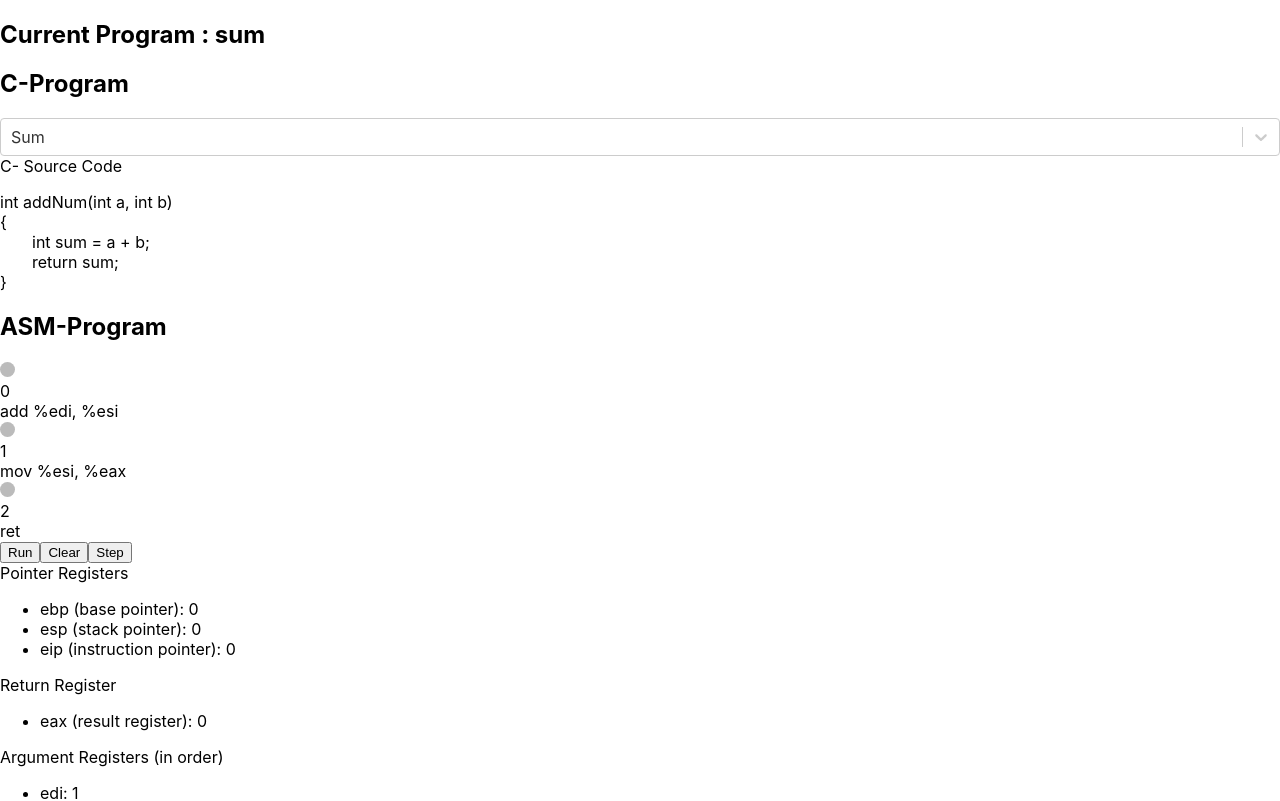
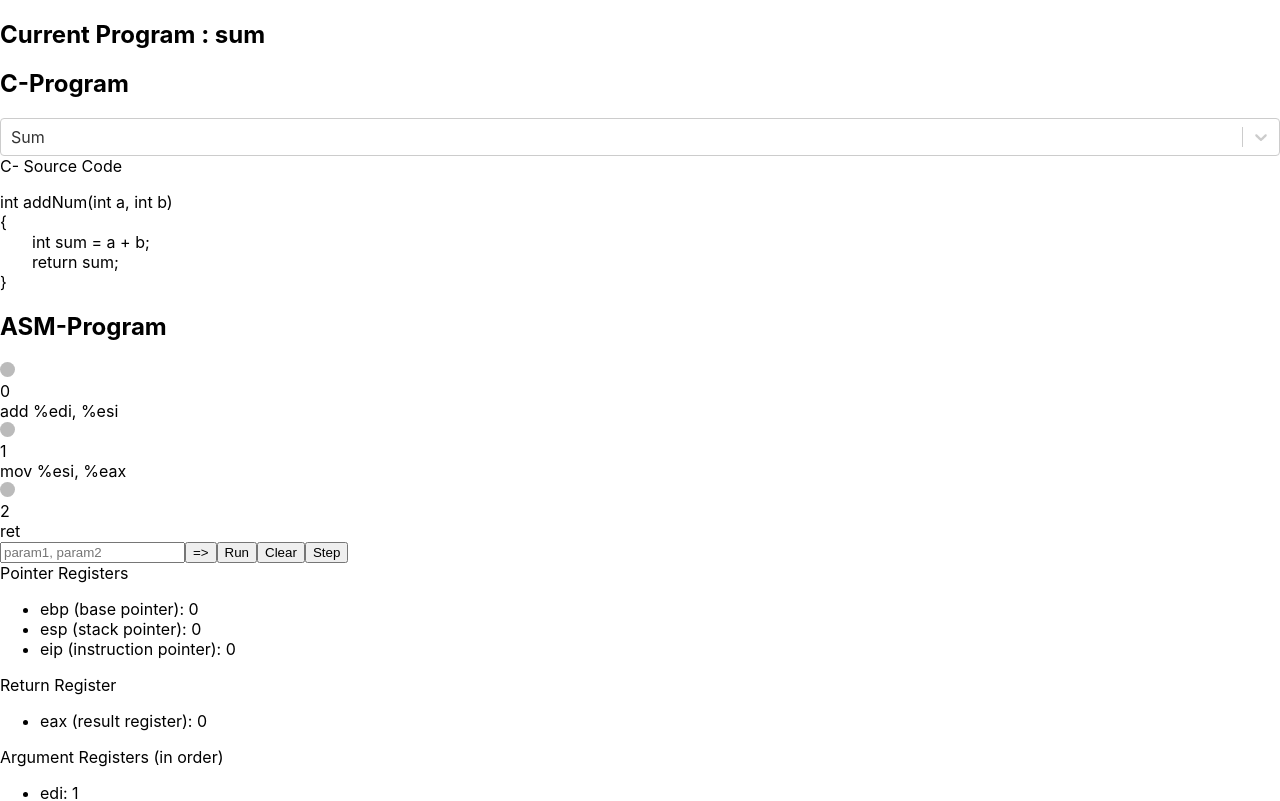
Before and after one commit to uclaacm/buffer-buffet-simulator, a React (Create React App) app: page / in a window 1280 px wide. Shown: the top 801 px of the page. Built offline with nearby package versions, Linux system fonts and the light colour scheme.

Commit message:
Implemented user input for function parameters

```diff
--- a/src/components/Debug.js
+++ b/src/components/Debug.js
@@ -1,9 +1,11 @@
 import React, {useState, useEffect} from 'react';
+import {checkInput} from '../helperFunctions/VMHelper';
 import PropTypes from 'prop-types';
 import CCode from './CCode';
 import AsmCode from './AsmCode';
 import Toolbar from './Toolbar';
-const Debug = ({runCommand, clearMemory, currInstr, instrList, setCodeName, codeName}) => {
+const Debug = ({runCommand, clearMemory, currInstr, instrList,
+  setCodeName, codeName, paramInput, changeParams, changeMemory}) => {
   Debug.propTypes = {
     runCommand: PropTypes.func,
     clearMemory: PropTypes.func,
@@ -11,6 +13,9 @@ const Debug = ({runCommand, clearMemory, currInstr, instrList, setCodeName, code
     codeName: PropTypes.string,
     currInstr: PropTypes.number,
     instrList: PropTypes.arrayOf(PropTypes.string),
+    paramInput: PropTypes.string,
+    changeParams: PropTypes.func,
+    changeMemory: PropTypes.func,
   };
 
   // status of each instruction
@@ -30,18 +35,40 @@ const Debug = ({runCommand, clearMemory, currInstr, instrList, setCodeName, code
     console.log(breakPts);
   };
 
+  const getInputParam = async () => {
+    const params = checkInput(paramInput, codeName);
+    if (params === false) {
+      alert('Invalid Params');
+    } else if (params === 'reset') {
+      clearMemory();
+    } else {
+      const codePayload = {
+        type: 'setup',
+        payload: `mov ${params[0]}, %edi`,
+      };
+      await changeMemory(codePayload);
+      if (params.length == 2) {
+        codePayload.payload = `mov ${params[1]}, %esi`;
+      }
+      await changeMemory(codePayload);
+    }
+    return;
+  };
+
   const runProgram = async (e) => {
     e.preventDefault();
+    document.getElementById('paramInput').disabled = true;
     setIsRun(true);
-    stepProgram(e);
+    await stepProgram(e);
   };
 
   const stepProgram = async (e) => {
     e.preventDefault();
+    document.getElementById('paramInput').disabled = true;
     await runCommand(e, instrList[currInstr]);
   };
 
-  const clearProgram = async (e) => {
+  const clearProgram = (e) => {
     e.preventDefault();
     setIsClear(true);
     setIsRun(false);
@@ -64,7 +91,11 @@ const Debug = ({runCommand, clearMemory, currInstr, instrList, setCodeName, code
     <div className='debug-container'>
       <CCode setCodeName={setCodeName} codeName={codeName}/>
       <AsmCode toggleBreakPt={toggleBreakPt} instrList={instrList}/>
-      <Toolbar clearProgram={clearProgram} stepProgram={stepProgram} runProgram={runProgram}/>
+      <Toolbar clearProgram={clearProgram} stepProgram={stepProgram}
+        runProgram={runProgram} paramInput={paramInput}
+        changeParams={changeParams} codeName={codeName}
+        getInputParam={getInputParam}
+      />
     </div>
 
 
--- a/src/components/Toolbar.js
+++ b/src/components/Toolbar.js
@@ -1,15 +1,31 @@
 /* eslint-disable */
 import React, {useState} from "react"
 
-const Toolbar = ({clearProgram, stepProgram, runProgram, hasInput}) => {
+const Toolbar = ({clearProgram, stepProgram, runProgram, hasInput, paramInput, changeParams, codeName, getInputParam}) => {
+    const [isRunning, setStatus] = useState(false);
 
-    const [isRunning, setStatus] = useState(false);
-    return(
+    const editParam = (event) => {
+        changeParams(event.target.value);
+    }
+
+    let exampleInput;
+    if (codeName === 'sum' || codeName === 'if-else') {
+        exampleInput = 'param1, param2';
+    } else {
+        exampleInput = 'parameter';
+    }
+
+    return (
         <div className='debug-toolbar-panel'>
+            <input type='text' placeholder={exampleInput}
+                onChange={(e) => editParam(e)} value={paramInput}
+                id='paramInput'
+            >
+            </input>
+            <button className='debug-toolbar-btn' onClick={getInputParam}>=&gt;</button>
             <button className='debug-toolbar-btn' onClick={runProgram}>Run</button>
             <button className='debug-toolbar-btn' onClick={clearProgram}> Clear </button>
             <button className='debug-toolbar-btn' onClick={stepProgram}> Step </button>
-
         </div>
     );
 };
--- a/src/components/VMInstance.js
+++ b/src/components/VMInstance.js
@@ -28,6 +28,7 @@ const VMInstance = () => {
   // used for debugger
   const instrList = sampleCode1.asm;
   const [instrLength] = useState(instrList.length);
+  const [paramInput, changeParams] = useState('');
 
   // initialize register/flag states and the stack
   const [varStack] = useState([]);
@@ -150,12 +151,15 @@ const VMInstance = () => {
   * @param {event} e event of the click
   */
   const clearMemory = (e) => {
-    e.preventDefault();
+    if (e) {
+      e.preventDefault();
+    }
     const codePayload = {
       type: 'clear',
     };
     changeMemory(codePayload);
     setupSample();
+    document.getElementById('paramInput').disabled = false;
   };
 
   return (
@@ -164,7 +168,9 @@ const VMInstance = () => {
       <h2> Current Program : {codeName}</h2>
       <Debug clearMemory={clearMemory} runCommand={runCommand}
         currInstr={registerDict['%eip']} instrList={instrList}
-        setCodeName={setCodeName} codeName={codeName}/>
+        setCodeName={setCodeName} codeName={codeName}
+        paramInput={paramInput} changeParams={changeParams}
+        changeMemory={changeMemory}/>
       <MemoryDisplay registerDict={registerDict}/>
     </div>
   );
--- a/src/helperFunctions/VMHelper.js
+++ b/src/helperFunctions/VMHelper.js
@@ -593,3 +593,39 @@ export const parseCode = (codeString) => {
 
   return ([command, arg1, arg2]);
 };
+
+export const checkInput = (input, codeName) => {
+  if (input === '') {
+    return 'reset';
+  }
+  const inputTokens = input.split(/(, *|,)/);
+  const paramList = [];
+  // 2 params
+  if (codeName === 'sum' || codeName === 'if-else') {
+    if (inputTokens.length !== 3) {
+      return false;
+    }
+    const param1 = parseInt(inputTokens[0]);
+    const param2 = parseInt(inputTokens[2]);
+    if (param1 === NaN || param2 === NaN || !checkRange(param1) || !checkRange(param2)) {
+      return false;
+    }
+    paramList.push(param1);
+    paramList.push(param2);
+  } else { // 1 param
+    if (inputTokens.length !== 1) {
+      return false;
+    }
+    const param1 = parseInt(inputTokens[0]);
+    if (param1 === NaN || !checkRange(param1)) {
+      return false;
+    }
+    paramList.push(param1);
+  }
+  return paramList;
+};
+
+// check if 0 <= param <= 256
+const checkRange = (param) => {
+  return (param >= 0) && (param <= 256);
+};
```
